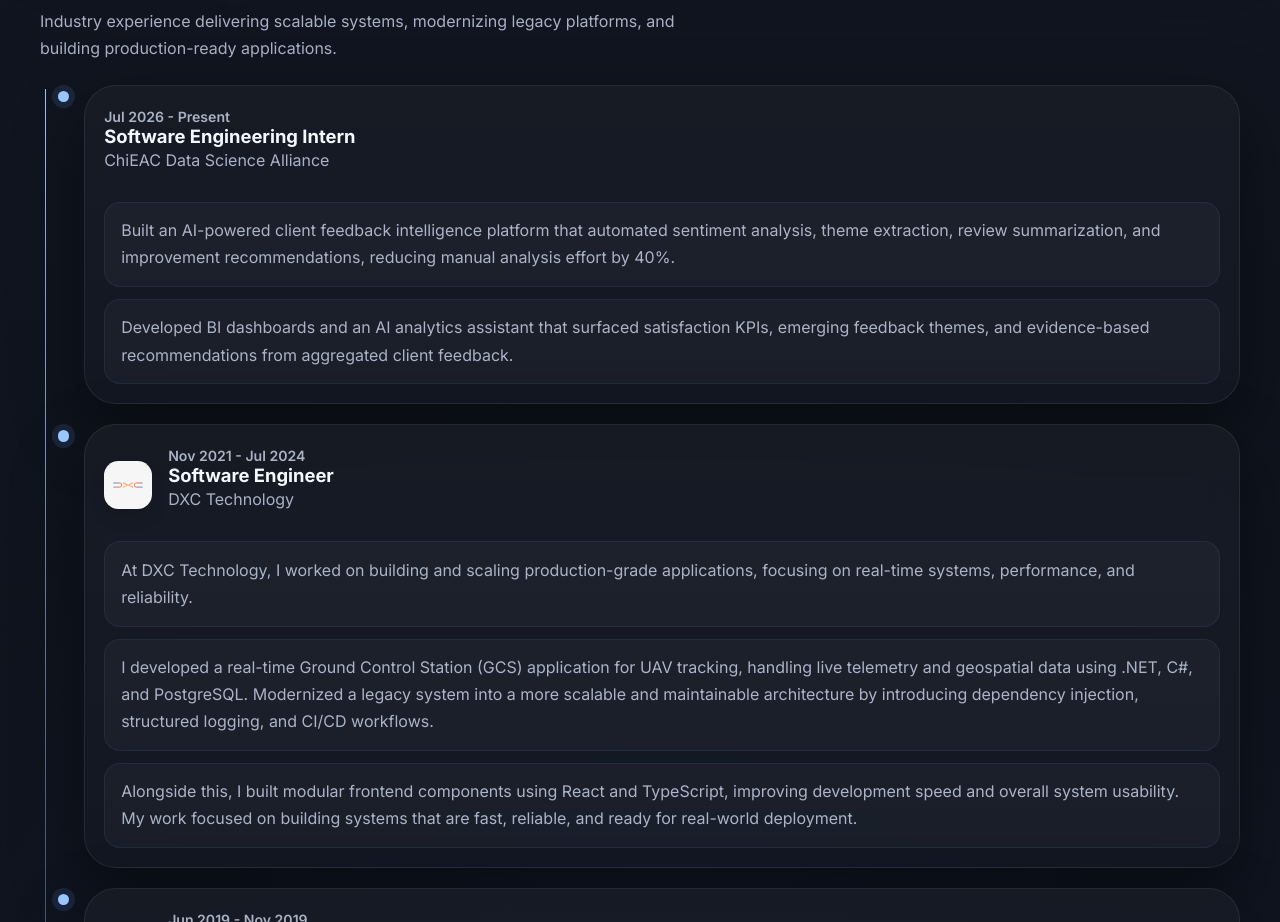
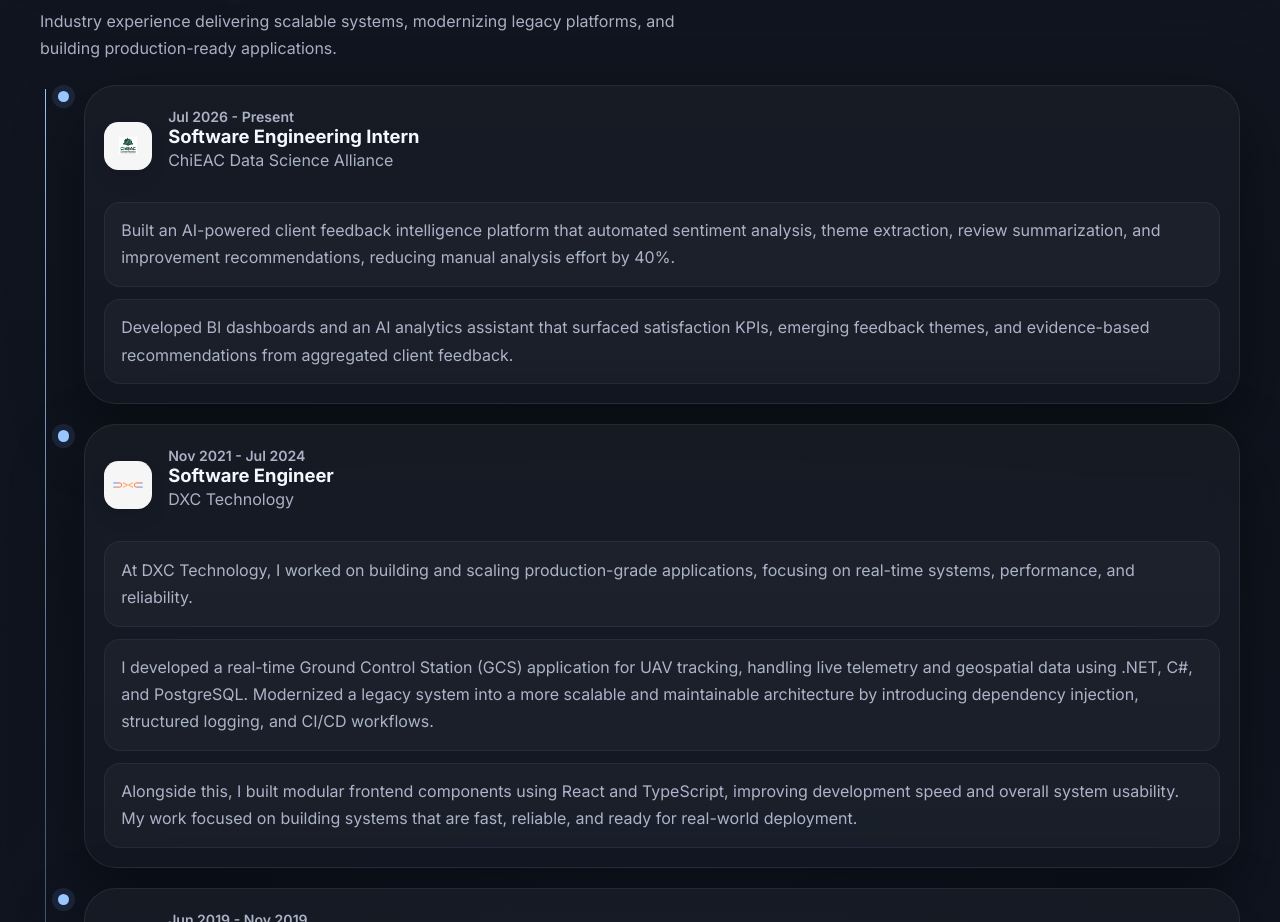
Before and after one commit to sushmithabungatavula/sushmithabungatavula-portfolio, a plain HTML site: page index.html in a window 1280 px wide. Shown: the part 3267-4189 px from the top of the page. Drawn offline with Linux system fonts and the light colour scheme.

Commit message:
Add company logo to experience timeline item

```diff
--- a/index.html
+++ b/index.html
@@ -289,6 +289,7 @@
     <div class="timeline-marker experience-timeline-marker" aria-hidden="true"></div>
     <div class="panel experience-card timeline-content">
       <div class="experience-top">
+      <img class="company-logo" src="./chieac.png" alt="ChiEAClogo" />
         <div>
           <span class="timeline-period">Jul 2026 - Present</span>
           <h3>Software Engineering Intern</h3>
```
